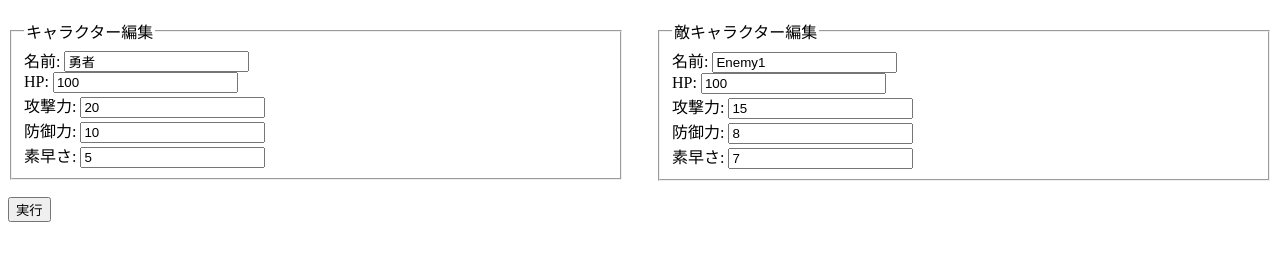
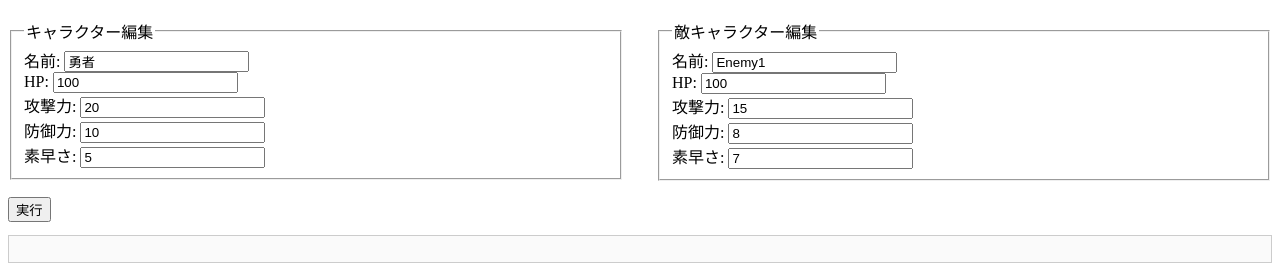
Before and after one commit to tadosuke/battle-simulator-js, a website with bundled scripts: page src/index.html in a window 1280 px wide. Shown: the part 61-336 px from the top of the page. Built offline with nearby package versions, Linux system fonts and the light colour scheme.

Commit message:
ログボックスのスタイルを追加し、出力エリアにクラスを適用

```diff
--- a/src/index.html
+++ b/src/index.html
@@ -17,6 +17,16 @@
             }
             fieldset {
                 min-width: 0;
+            }
+            .log-box {
+                max-height: 300px;
+                overflow-y: auto;
+                border: 1px solid #ccc;
+                padding: 1em;
+                background: #fafafa;
+                margin-top: 1em;
+                font-family: monospace;
+                white-space: pre-wrap;
             }
         </style>
     </head>
@@ -145,6 +155,6 @@
             </div>
             <button type="button" id="start-btn">実行</button>
         </form>
-        <div id="output"></div>
+        <div id="output" class="log-box"></div>
     </body>
 </html>
```
